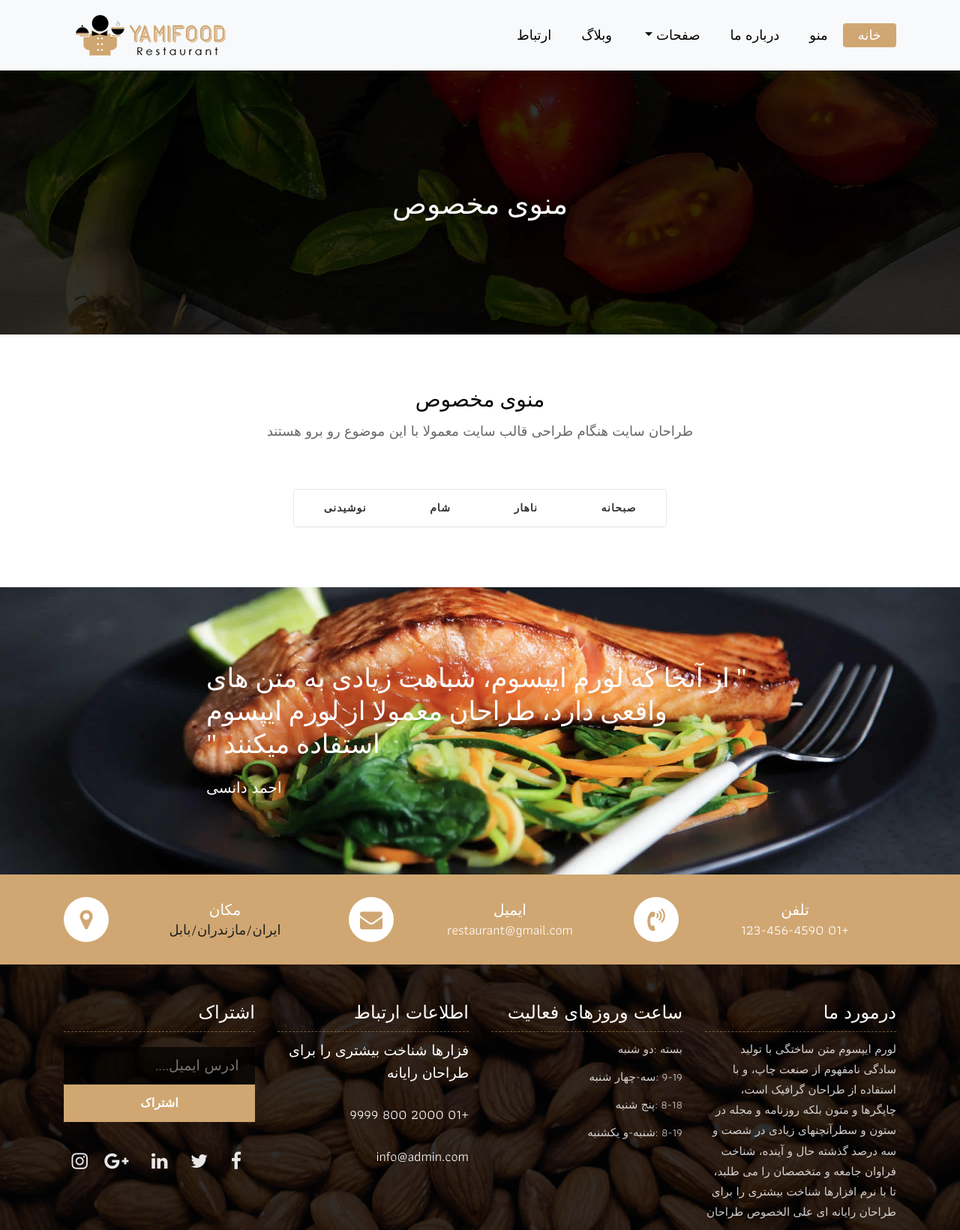
After one commit to ahmad-donesee/restaurant, a Django app: page /food/menu/ in a window 1280 px wide. The commit adds this page. Shown: the whole page at 75% size. Run offline with Django 5.2, Linux system fonts and the light colour scheme; data comes from the database, SQL or seed files in the repository; some libraries are stand-ins or nearby versions; some web fonts are replaced.

Commit message:
menu-created

```diff
--- a/food/urls.py
+++ b/food/urls.py
@@ -1,9 +1,11 @@
 from django.urls import path
-from .views import  fod_cate_item_view  #FoodView,foodlistview
+from .views import  fod_cate_item_view ,menu_view #FoodView,foodlistview
 
 app_name="food"
 
 urlpatterns = [
         path("",fod_cate_item_view,name="foodlist"),
         path("<int:id>/",fod_cate_item_view,name="foodcategory"),
+        path("menu/",menu_view,name="menu"),
+        path("menu/<int:id>/",menu_view,name="menuitem"),
 ]
--- a/food/views.py
+++ b/food/views.py
@@ -5,7 +5,7 @@ from django.views.generic import ListView
 
 from .models import Food,CategoryFood
 
-
+#show  category and items //food
 def fod_cate_item_view(request,id=None):
     food2=None
     category2=None
@@ -16,6 +16,19 @@ def fod_cate_item_view(request,id=None):
     foods=Food.objects.all()
     context={"food2":food2,"category":category,"foods":foods,"category2":category2}
     return render(request,"food/food.html",context)
+
+#<--menu-->
+
+def menu_view(request,id=None):
+    food2=None
+    category2=None
+    if id:
+        category2=CategoryFood.objects.get(id=id)
+        food2=Food.objects.filter(category=category2)
+    category=CategoryFood.objects.all()
+    foods=Food.objects.all()
+    context={"food2":food2,"category":category,"foods":foods,"category2":category2}
+    return render(request,"food/menu.html",context)
 
 
 
--- a/templates/food/food.html
+++ b/templates/food/food.html
@@ -123,8 +123,8 @@
         <div class="row">
             <div class="col-lg-12">
                 <div class="heading-title text-center">
-                    <h2>Gallery</h2>
-                    <p>Lorem Ipsum is simply dummy text of the printing and typesetting</p>
+                    <h2>  عکس ها  </h2>
+                    <p>    اگر طراح بخواهد دنبال متن های مرتبط بگردد تمرکزش از روی کار اصلی برداشته میشودد  </p>
                 </div>
             </div>
         </div>
--- /dev/null
+++ b/templates/food/menu.html
@@ -0,0 +1,81 @@
+{% extends "base.html" %}
+
+{% block content %}
+	<!-- Start All Pages -->
+	<div class="all-page-title page-breadcrumb">
+		<div class="container text-center">
+			<div class="row">
+				<div class="col-lg-12">
+					<h1>    منوی مخصوص  </h1>
+				</div>
+			</div>
+		</div>
+	</div>
+	<!-- End All Pages -->
+
+	<!-- Start Menu -->
+<div class="menu-box">
+    <div class="container ">
+        <div class="row">
+            <div class="col-lg-12">
+                <div class="heading-title text-center">
+                    <h2>منوی مخصوص</h2>
+                    <p>  طراحان سایت هنگام طراحی قالب سایت معمولا با این موضوع رو برو هستند    </p>
+                </div>
+            </div>
+        </div>
+        <div class="row">
+            <div class="col-lg-12">
+                <div class="special-menu text-center">
+                    <div class="button-group filter-button-group">
+
+                        <!-- <a href="{% url 'food:foodlist' %}" ><button class="active" data-filter="*">All</button></a> -->
+
+                        {% for cate in category %}
+                            <a href="{% url 'food:menuitem' cate.id %}"><button  >{{cate.name}}</button></a>
+                        {% endfor %}
+
+                    </div>
+                </div>
+            </div>
+        </div>
+
+        <div class="row special-list  ">
+            <!-- special- -->
+            {% for food in food2 %}
+                <div class="col-lg-4 col-md-6 special-grid d-flex justify-content-start  ">
+                    <div class="gallery-single ">
+                        <img src="{{food.image.url}}" class="img-fluid fix "  alt="Image" style="width: 500px;height: 300px;">
+                        <div class="why-text text-start ">
+                            <h4>{{food.name}}</h4>
+                            <p>{{food.discription}}</p>
+                            <h5>{{food.price}}</h5>
+                        </div>
+                    </div>
+                </div>
+            {% endfor %}
+        </div>
+    </div>
+</div>
+<!-- End Menu -->
+
+
+<!-- Start QT -->
+<div class="qt-box qt-background">
+    <div class="container">
+        <div class="row">
+            <div class="col-md-8 ml-auto mr-auto text-left">
+                <p class="lead ">
+                    " از آنجا که لورم ایپسوم، شباهت زیادی به متن های واقعی دارد، طراحان معمولا از لورم ایپسوم استفاده میکنند "
+                </p>
+                <span class="lead">  احمد دانسی  </span>
+            </div>
+        </div>
+    </div>
+</div>
+<!-- End QT -->
+
+
+
+
+{% endblock content %}
--- a/templates/partials/_header.html
+++ b/templates/partials/_header.html
@@ -13,13 +13,13 @@
 
                 <ul class="navbar-nav ml-auto d-flex justify-content-start">
                     <li class="nav-item active d-flex justify-content-start"><a class="nav-link" href="{% url 'food:foodlist' %}">خانه</a></li>
-                    <li class="nav-item d-flex justify-content-start"><a class="nav-link" href="#">منو</a></li>
+                    <li class="nav-item d-flex justify-content-start"><a class="nav-link" href="{% url 'food:menu' %}">منو</a></li>
                     <li class="nav-item d-flex justify-content-start"><a class="nav-link" href="about.html">درباره ما</a></li>
                     <li class="nav-item dropdown d-flex justify-content-start">
                         <a class="nav-link dropdown-toggle" href="#" id="dropdown-a" data-toggle="dropdown">صفحات</a>
                         <div class="dropdown-menu" aria-labelledby="dropdown-a">
                             <a class="dropdown-item" href="#">ثبت نام</a>
-                            <a class="dropdown-item" href="stuff.html">Stuff</a>
+                            <a class="dropdown-item" href="stuff.html">    کارمندان  </a>
                             <a class="dropdown-item" href="gallery.html">عکسها</a>
                         </div>
                     </li>
```
Also changed, not shown: food/tests.py (+11 -1 lines).
